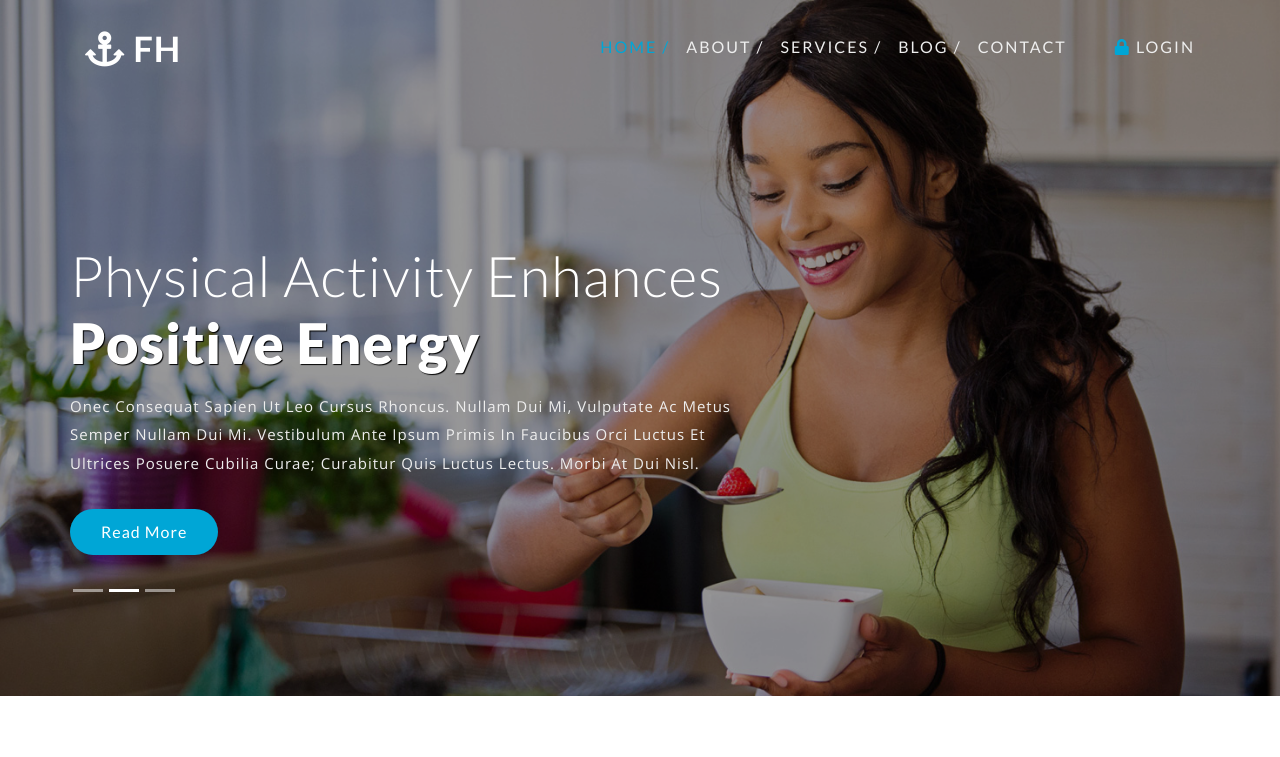
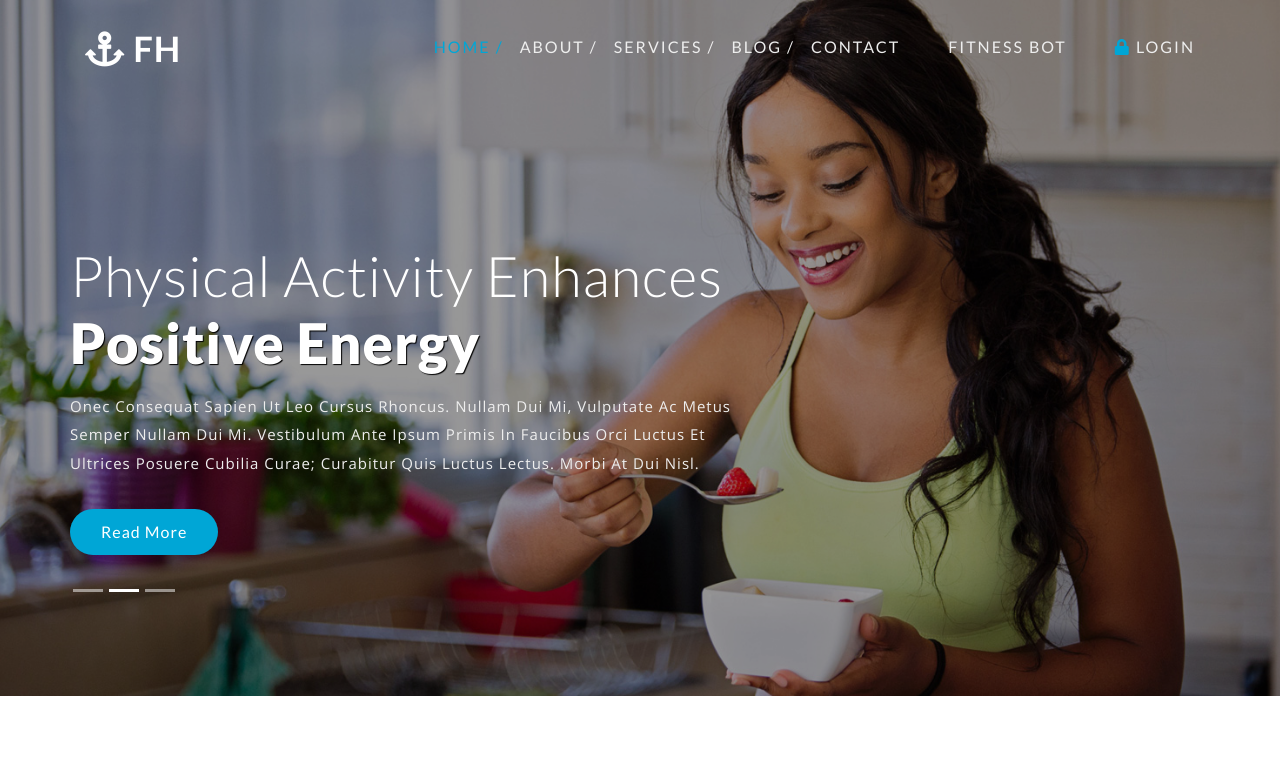
Before and after one commit to Shaikakram6/projectfitness, a plain HTML site: page index.html in a window 1280 px wide. Shown: the top 757 px of the page. Drawn offline with nearby package versions, Linux system fonts and the light colour scheme.

Commit message:
Update index.html

```diff
--- a/index.html
+++ b/index.html
@@ -73,6 +73,9 @@ Smartphone Compatible web template, free webdesigns for Nokia, Samsung, LG, Sony
 					</li>
 					<li class="nav-item mr-lg-5 mt-lg-0 mt-3">
 						<a class="nav-link" href="contact.html">contact</a>
+					</li>
+					<li class="nav-item mr-lg-5 mt-lg-0 mt-3">
+						<a class="nav-link" href="fitnessbot.html">Fitness Bot</a>
 					</li>
 					<li class="nav-item mt-lg-0 mt-3">
 						<a class="nav-link" href="#" data-toggle="modal" data-target="#exampleModalCenter"><i class="fas fa-lock"></i> Login</a>
```
